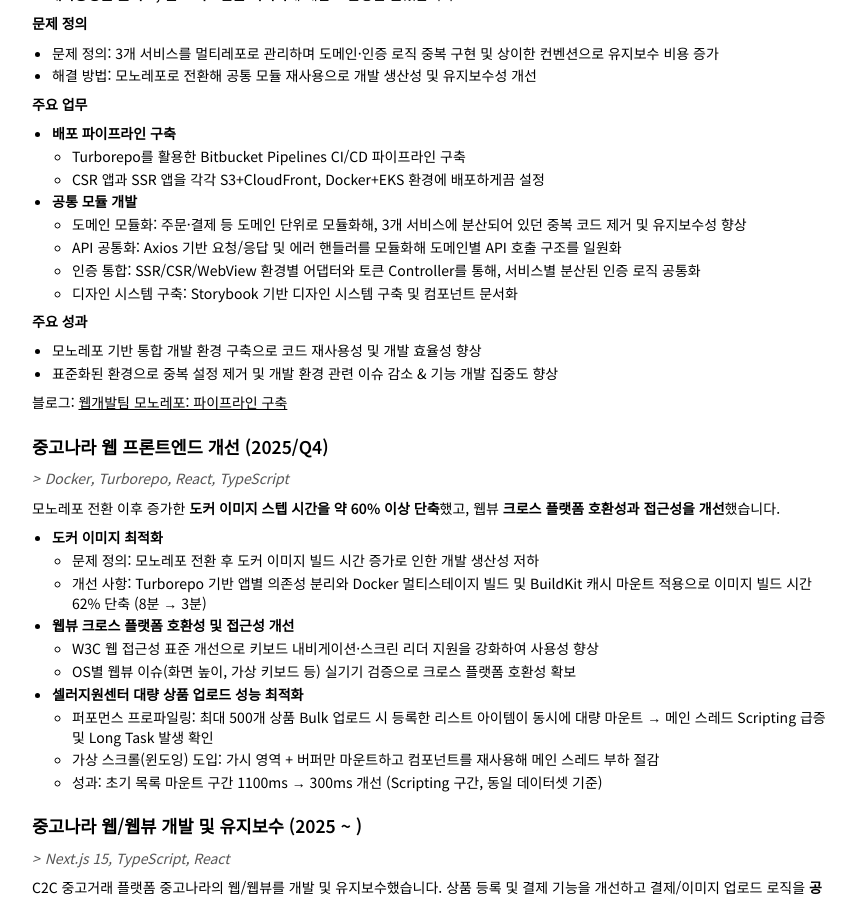
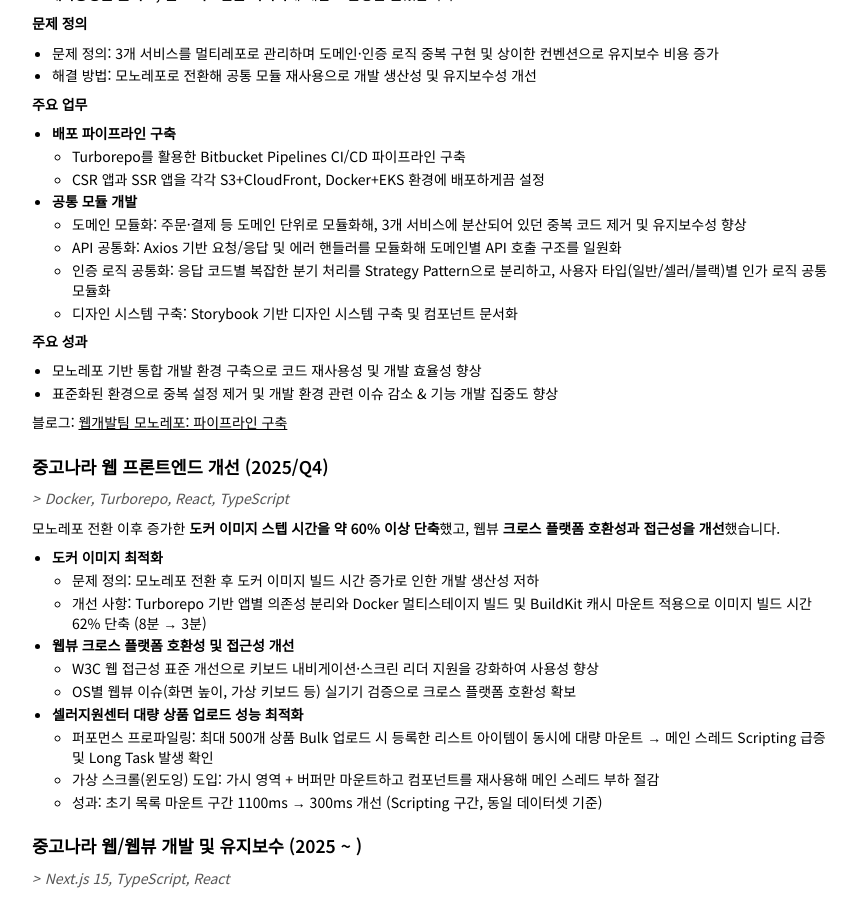
Before and after one commit to ghost-redo/ghost-redo.github.io, a Jekyll site: the page built from resume.md, in a window 1280 px wide and 900 px high, scrolled down 1412 px. Shown: the whole window, without its empty margins (209-1065 px from the left). Built offline with Jekyll 4.4.1, drawn with Linux system fonts in a browser that asks for light colours; some web fonts are replaced.

Commit message:
Update resume.md

```diff
--- a/resume.md
+++ b/resume.md
@@ -84,7 +84,7 @@ AI 기반 B2B SaaS 광고/추천 솔루션 초기 스타트업
 - **공통 모듈 개발**
   - 도메인 모듈화: 주문·결제 등 도메인 단위로 모듈화해, 3개 서비스에 분산되어 있던 중복 코드 제거 및 유지보수성 향상
   - API 공통화: Axios 기반 요청/응답 및 에러 핸들러를 모듈화해 도메인별 API 호출 구조를 일원화
-  - 인증 통합: SSR/CSR/WebView 환경별 어댑터와 토큰 Controller를 통해, 서비스별 분산된 인증 로직 공통화
+  - 인증 로직 공통화: 응답 코드별 복잡한 분기 처리를 Strategy Pattern으로 분리하고, 사용자 타입(일반/셀러/블랙)별 인가 로직 공통 모듈화
   - 디자인 시스템 구축: Storybook 기반 디자인 시스템 구축 및 컴포넌트 문서화
 
 **주요 성과**
```
